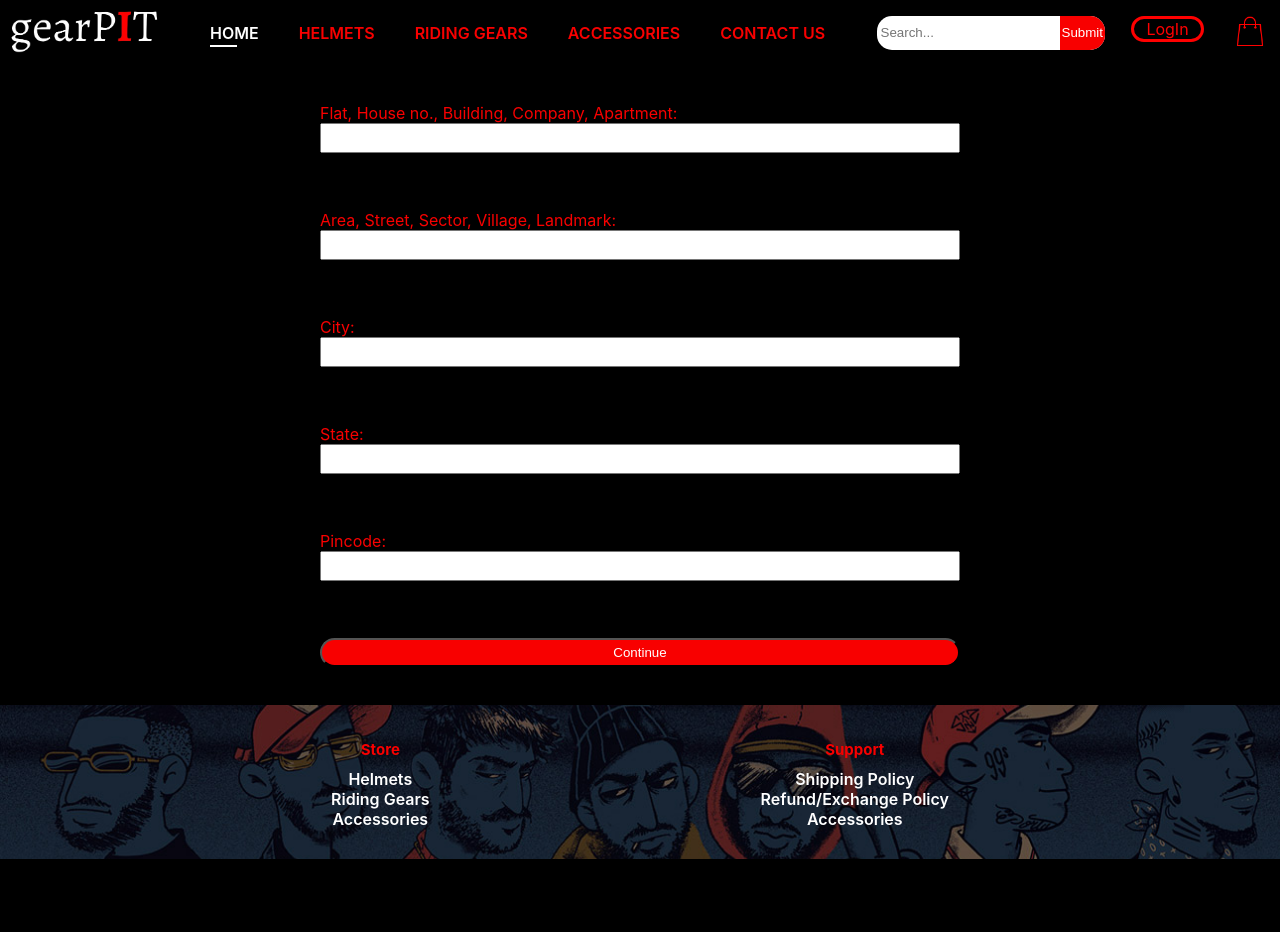
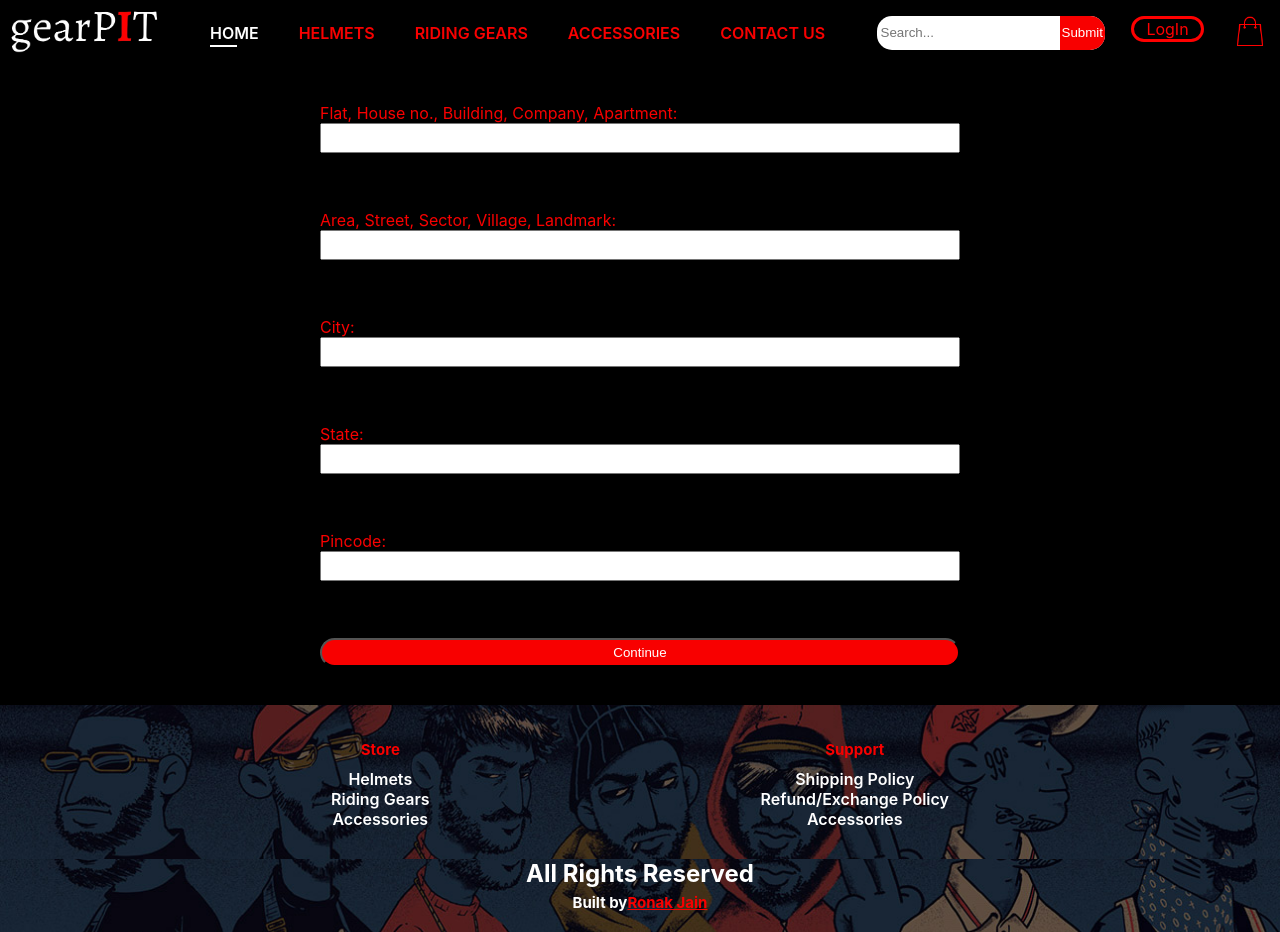
Before and after one commit to ronak4195/motoMG, a React (Create React App) app in the folder frontend/: page /checkout in a window 1280 px wide. Before the commit the page ends 859 px from the top, so only its background shows below. Built offline with nearby package versions, Linux system fonts and the light colour scheme.

Commit message:
Update Footer.jsx

```diff
--- a/frontend/src/Components/Footer/Footer.jsx
+++ b/frontend/src/Components/Footer/Footer.jsx
@@ -1,9 +1,11 @@
 import React from 'react'
 import { Link } from 'react-router-dom';
+import "./Footer.css"
 
 export default function Footer() {
   return (
-    <footer id="footer">
+    <footer id ="footerID">
+      <div id="footer">
         <div classname="footer-column">
           <h3>Store</h3>
           <Link to="/helmets">Helmets</Link><br />
@@ -16,6 +18,11 @@ export default function Footer() {
           <Link to="/">Refund/Exchange Policy</Link><br />
           <Link to="/">Accessories</Link><br />
         </div>
+        </div>
+        <div className='footerRights'>
+          <h2>All Rights Reserved</h2>
+          <h3 className='footerBuilt'>Built by <a href="https://portfolio-phi-vert-46.vercel.app/" id='footerRonakJain'>Ronak Jain</a></h3>
+        </div>
       </footer>
     );
 }
```
